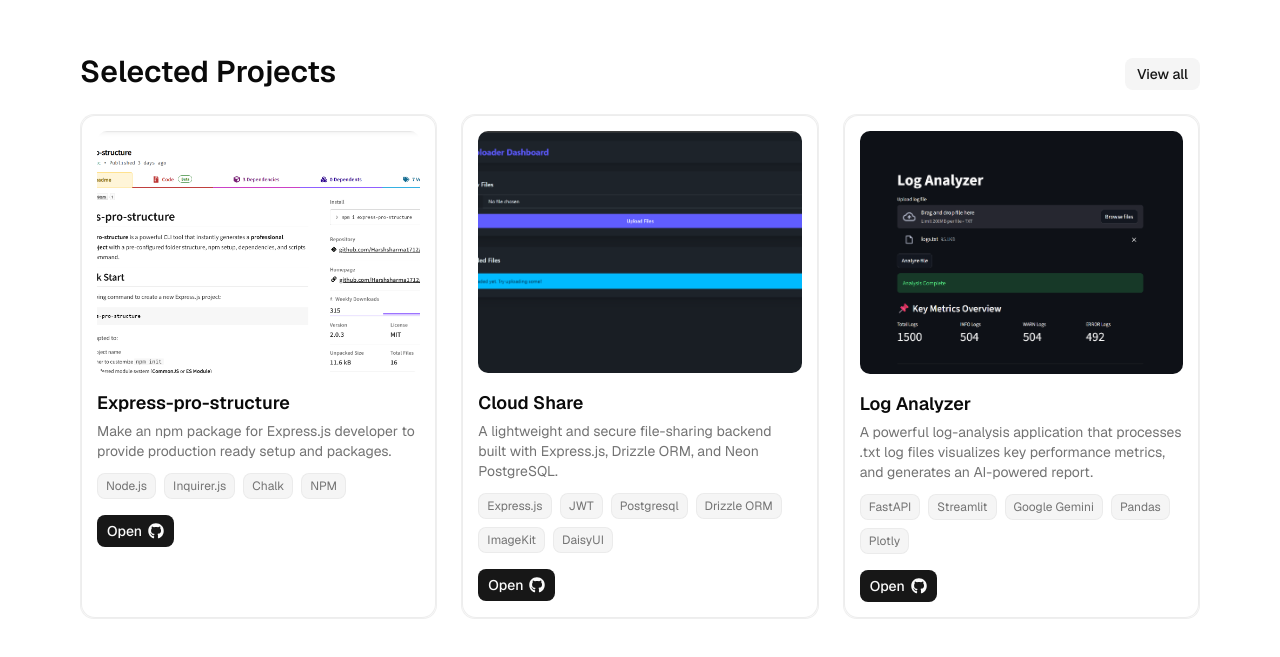
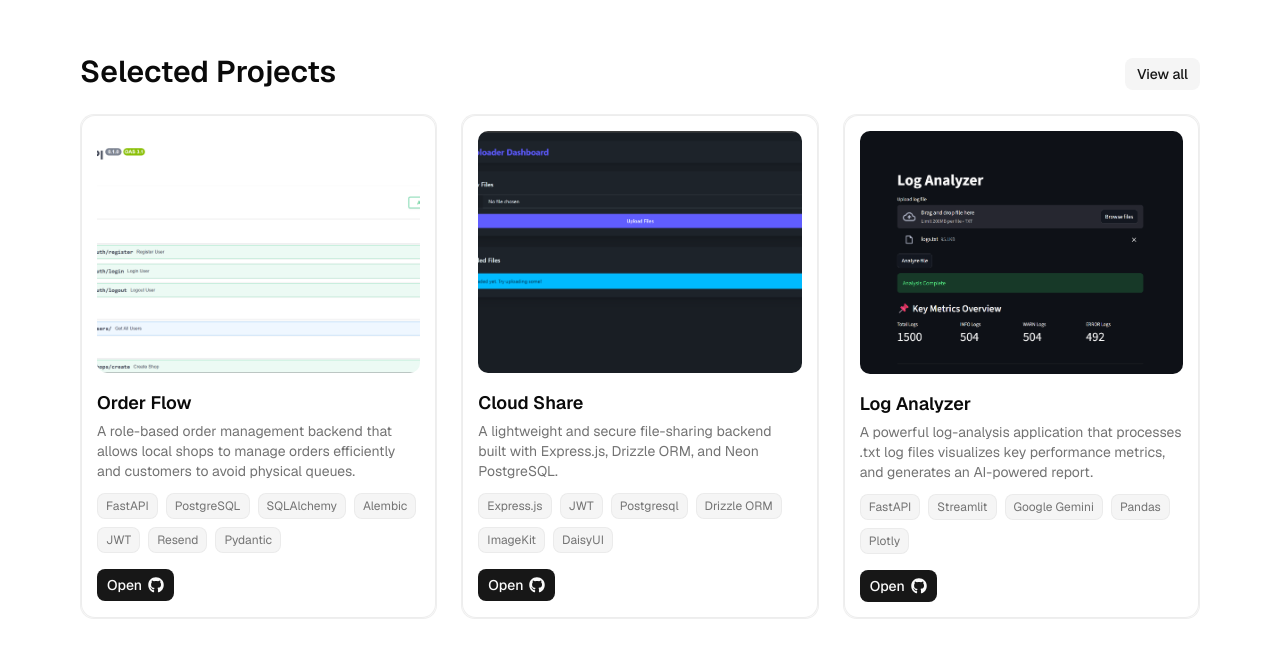
Before and after one commit to Harshsharma1712/harsh-sharma, a Next.js app: page / in a window 1280 px wide. Shown: the part 697-1354 px from the top of the page. Built offline with nearby package versions, Linux system fonts and the light colour scheme.

Commit message:
add new project

```diff
--- a/app/projects/page.tsx
+++ b/app/projects/page.tsx
@@ -26,6 +26,13 @@
     skills: ["FastAPI", "Streamlit", "Google Gemini", "Pandas", "Plotly"],
     img: "/log-analyzer.png",
     link: "https://github.com/Harshsharma1712/log-analyzer#readme",
+  },
+  {
+    title: "Order Flow",
+    desc: "A role-based order management backend that allows local shops to manage orders efficiently and customers to avoid physical queues.",
+    skills: ["FastAPI", "PostgreSQL", "SQLAlchemy", "Alembic", "JWT", "Resend", "Pydantic"],
+    img: "/order-flow.png",
+    link: "https://github.com/Harshsharma1712/order-flow#readme",
   },
   {
     title: "Reels Application",
--- a/sections/projects.tsx
+++ b/sections/projects.tsx
@@ -6,11 +6,11 @@
 
 const projects = [
   {
-    title: "Express-pro-structure",
-    desc: "Make an npm package for Express.js developer to provide production ready setup and packages.",
-    skills: ["Node.js", "Inquirer.js", "Chalk", "NPM"],
-    img: "/express-pro-structure.png",
-    link: "https://github.com/Harshsharma1712/express-pro-structure#readme",
+    title: "Order Flow",
+    desc: "A role-based order management backend that allows local shops to manage orders efficiently and customers to avoid physical queues.",
+    skills: ["FastAPI", "PostgreSQL", "SQLAlchemy", "Alembic", "JWT", "Resend", "Pydantic"],
+    img: "/order-flow.png",
+    link: "https://github.com/Harshsharma1712/order-flow#readme",
   },
   {
     title: "Cloud Share",
```
Also changed, not shown: public/order-flow.png (added).
